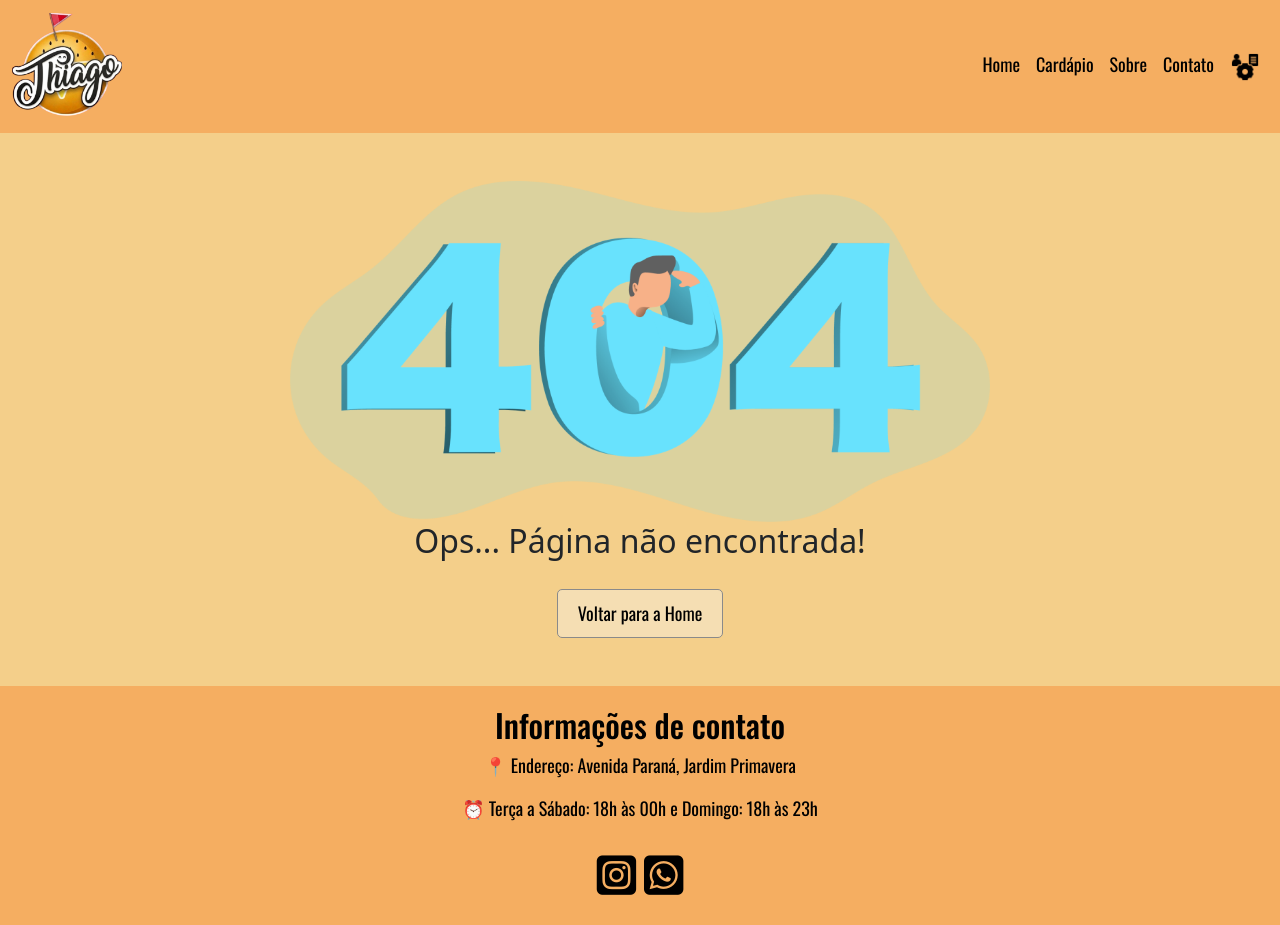
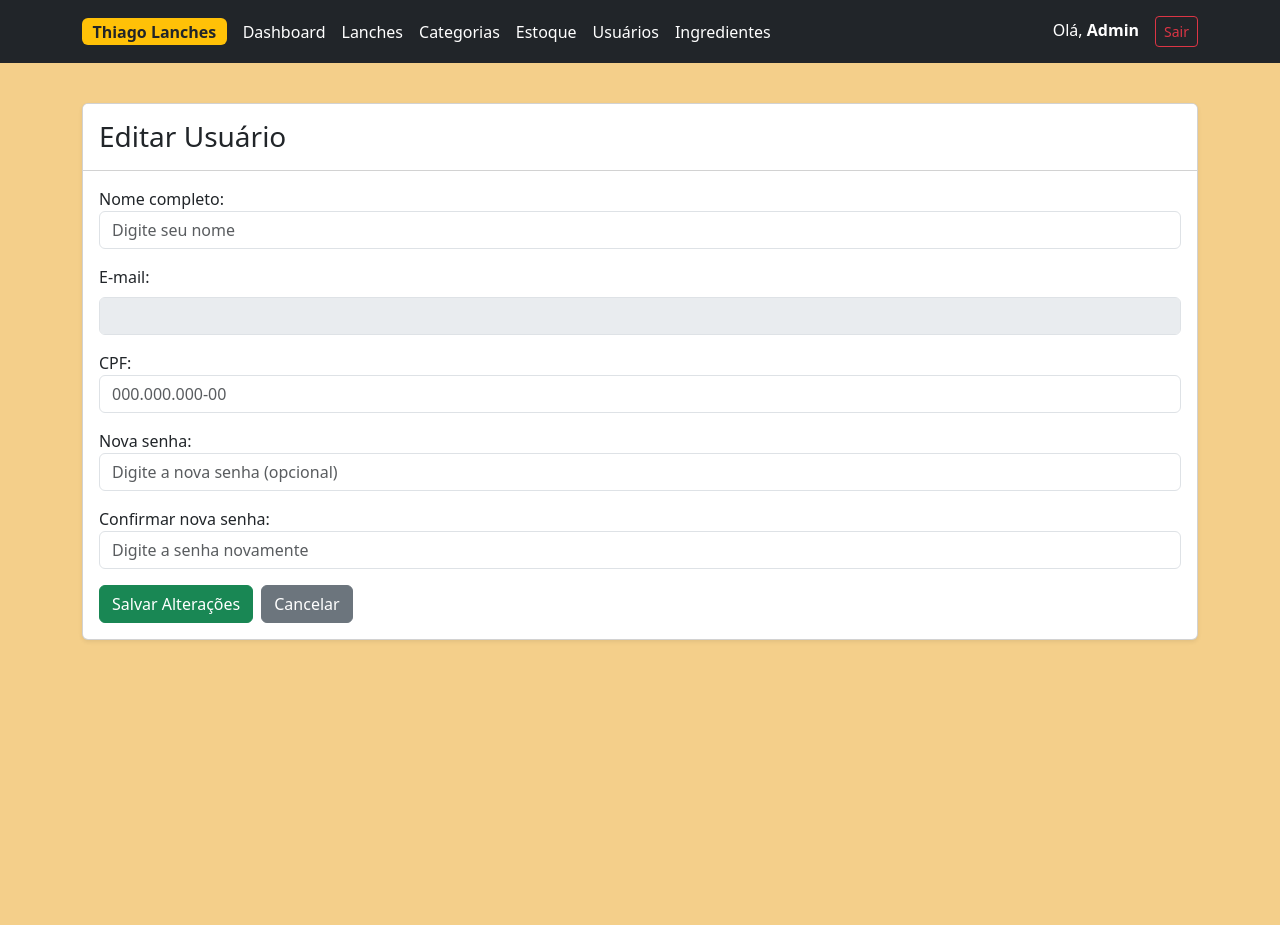
Before and after one commit to lucasamadio-debug/ThiagoLanchesFrontEnd, a React (Vite) app: page /admin/usuarios/editar in a window 1280 px wide. After the commit the page ends 800 px from the top, so only its background shows below. Built offline with nearby package versions, Linux system fonts and the light colour scheme; sample sign-in values are in the browser's storage.

Commit message:
fiz as listagens e a paginaçao tbm acabei o editar do usuario

```diff
--- a/src/App.tsx
+++ b/src/App.tsx
@@ -26,6 +26,8 @@ import FormularioEstoque from "./pages/Estoque/FormularioEstoque";
 
 import Ingredientes from "./pages/Ingredientes/Ingredientes";
 import FormularioIngrediente from "./pages/Ingredientes/FormularioIngrediente";
+
+import EditarUsuario from "./pages/Usuarios/EditarUsuario";
 
 const App = () => {
   return (
@@ -78,6 +80,11 @@ const App = () => {
           />
 
           <Route
+            path="/admin/usuarios/editar"
+            element={<EditarUsuario />}
+          />
+
+          <Route
             path="/admin/estoque"
             element={<Estoque />}
           />
--- /dev/null
+++ b/src/components/Paginacao/Paginacao.tsx
@@ -0,0 +1,44 @@
+
+interface PaginacaoProps {
+  paginaAtual: number;
+  totalPaginas: number;
+  aoMudar: (pagina: number) => void;
+}
+
+const Paginacao = ({
+  paginaAtual,
+  totalPaginas,
+  aoMudar,
+}: PaginacaoProps) => {
+  if (totalPaginas <= 1) {
+    return null;
+  }
+
+  return (
+    <div className="d-flex justify-content-center align-items-center gap-3 py-3">
+      <button
+        type="button"
+        className="btn btn-outline-dark btn-sm"
+        disabled={paginaAtual === 1}
+        onClick={() => aoMudar(paginaAtual - 1)}
+      >
+        Anterior
+      </button>
+
+      <span>
+        Página {paginaAtual} de {totalPaginas}
+      </span>
+
+      <button
+        type="button"
+        className="btn btn-outline-dark btn-sm"
+        disabled={paginaAtual === totalPaginas}
+        onClick={() => aoMudar(paginaAtual + 1)}
+      >
+        Próxima
+      </button>
+    </div>
+  );
+};
+
+export default Paginacao;
--- a/src/pages/Cadastro/Cadastro.tsx
+++ b/src/pages/Cadastro/Cadastro.tsx
@@ -1,6 +1,6 @@
 import { useState } from "react";
 import type { FormEvent } from "react";
-import { useNavigate } from "react-router-dom";
+import { Link, useNavigate } from "react-router-dom";
 import CampoFormulario from "../../components/CampoFormulario/CampoFormulario";
 import { cadastroSchema } from "../../schemas/usuario";
 import { cadastrarUsuario } from "../../services/authService";
@@ -71,6 +71,13 @@ const Cadastro = () => {
       >
         <div className="card-header text-center bg-white py-3">
           <h3 className="m-0">Cadastro de Usuário</h3>
+
+          <Link
+            to="/admin/usuarios/editar"
+            className="btn btn-outline-dark btn-sm mt-3"
+          >
+            Editar meus dados
+          </Link>
         </div>
 
         <div className="card-body">
--- a/src/pages/Categorias/Categorias.tsx
+++ b/src/pages/Categorias/Categorias.tsx
@@ -1,5 +1,7 @@
 
+import { useState } from "react";
 import { Link } from "react-router-dom";
+import Paginacao from "../../components/Paginacao/Paginacao";
 
 interface Categoria {
   id: number;
@@ -10,8 +12,25 @@ const Categorias = () => {
   // TODO: Buscar as categorias na API do backend.
   const categorias: Categoria[] = [];
 
+  const [paginaAtual, setPaginaAtual] = useState(1);
+
+
+  const itensPorPagina = 5;
+
+  const totalPaginas = Math.ceil(
+    categorias.length / itensPorPagina
+  );
+
+  const indiceInicial = (paginaAtual - 1) * itensPorPagina;
+
+  const categoriasPagina = categorias.slice(
+    indiceInicial,
+    indiceInicial + itensPorPagina
+  );
+
   const excluirCategoria = (_id: number) => {
     // TODO: Conectar com a API para excluir a categoria.
+    // Atualizar a listagem após a exclusão.
   };
 
   return (
@@ -39,7 +58,7 @@ const Categorias = () => {
             </thead>
 
             <tbody>
-              {categorias.map((categoria) => (
+              {categoriasPagina.map((categoria) => (
                 <tr key={categoria.id}>
                   <td className="ps-3 fw-bold">
                     {categoria.id}
@@ -72,10 +91,22 @@ const Categorias = () => {
                   </td>
                 </tr>
               ))}
+
+              {/* TODO: Integrar listagem com a API */}
             </tbody>
           </table>
         </div>
       </div>
+
+      {totalPaginas > 1 && (
+        <div className="card-footer bg-white">
+          <Paginacao
+            paginaAtual={paginaAtual}
+            totalPaginas={totalPaginas}
+            aoMudar={setPaginaAtual}
+          />
+        </div>
+      )}
     </div>
   );
 };
--- a/src/pages/Estoque/Estoque.tsx
+++ b/src/pages/Estoque/Estoque.tsx
@@ -1,6 +1,7 @@
 
 import { useEffect, useState } from "react";
 import { Link } from "react-router-dom";
+import Paginacao from "../../components/Paginacao/Paginacao";
 import { buscarEstoque } from "../../services/estoqueService";
 import type { ItemEstoque } from "../../types/ItemEstoque";
 import { classeBadgeEstoque } from "../../utils/formatar";
@@ -9,6 +10,21 @@ const Estoque = () => {
   const [estoque, setEstoque] = useState<ItemEstoque[]>([]);
   const [carregando, setCarregando] = useState(true);
   const [mensagemErro, setMensagemErro] = useState("");
+  const [paginaAtual, setPaginaAtual] = useState(1);
+
+  // Paginação
+  const itensPorPagina = 10;
+
+  const totalPaginas = Math.ceil(
+    estoque.length / itensPorPagina
+  );
+
+  const indiceInicial = (paginaAtual - 1) * itensPorPagina;
+
+  const estoquePagina = estoque.slice(
+    indiceInicial,
+    indiceInicial + itensPorPagina
+  );
 
   useEffect(() => {
     const carregar = async () => {
@@ -21,13 +37,18 @@ const Estoque = () => {
         } else {
           setMensagemErro("Erro ao carregar o estoque.");
         }
+      } finally {
+        setCarregando(false);
       }
-
-      setCarregando(false);
     };
 
     carregar();
   }, []);
+
+  const excluirEstoque = (_id: number) => {
+    // TODO: Conectar com a API do backend para excluir.
+    // Atualizar a lista após a exclusão confirmada.
+  };
 
   if (carregando) {
     return <p>Carregando estoque...</p>;
@@ -67,7 +88,7 @@ const Estoque = () => {
             </thead>
 
             <tbody>
-              {estoque.map((item) => (
+              {estoquePagina.map((item) => (
                 <tr key={item.id}>
                   <td className="ps-3 fw-bold">
                     {item.produto}
@@ -88,21 +109,42 @@ const Estoque = () => {
                   </td>
 
                   <td className="text-end pe-3">
+                    <div className="d-flex justify-content-end gap-1">
                       <Link
                         to={"/admin/estoque/editar/" + item.id}
                         className="btn btn-warning btn-sm"
                       >
                         Editar
                       </Link>
+
+                      <button
+                        type="button"
+                        className="btn btn-danger btn-sm"
+                        onClick={() => excluirEstoque(item.id)}
+                        disabled
+                      >
+                        Excluir
+                      </button>
+                    </div>
                   </td>
                 </tr>
               ))}
 
-              {/* TODO: Integrar listagem com a API do backend */}
+              {/* TODO: Integrar com a API real de estoque */}
             </tbody>
           </table>
         </div>
       </div>
+
+      {totalPaginas > 1 && (
+        <div className="card-footer bg-white">
+          <Paginacao
+            paginaAtual={paginaAtual}
+            totalPaginas={totalPaginas}
+            aoMudar={setPaginaAtual}
+          />
+        </div>
+      )}
     </div>
   );
 };
--- a/src/pages/Ingredientes/Ingredientes.tsx
+++ b/src/pages/Ingredientes/Ingredientes.tsx
@@ -1,5 +1,7 @@
 
+import { useState } from "react";
 import { Link } from "react-router-dom";
+import Paginacao from "../../components/Paginacao/Paginacao";
 
 interface Ingrediente {
   id: number;
@@ -10,8 +12,25 @@ const Ingredientes = () => {
   // TODO: Buscar os ingredientes na API do backend.
   const ingredientes: Ingrediente[] = [];
 
+  const [paginaAtual, setPaginaAtual] = useState(1);
+
+  // Paginação de 5 ingredientes por página
+  const itensPorPagina = 5;
+
+  const totalPaginas = Math.ceil(
+    ingredientes.length / itensPorPagina
+  );
+
+  const indiceInicial = (paginaAtual - 1) * itensPorPagina;
+
+  const ingredientesPagina = ingredientes.slice(
+    indiceInicial,
+    indiceInicial + itensPorPagina
+  );
+
   const excluirIngrediente = (_id: number) => {
     // TODO: Conectar com a API para excluir o ingrediente.
+    // Atualizar a listagem após a exclusão.
   };
 
   return (
@@ -39,7 +58,7 @@ const Ingredientes = () => {
             </thead>
 
             <tbody>
-              {ingredientes.map((ingrediente) => (
+              {ingredientesPagina.map((ingrediente) => (
                 <tr key={ingrediente.id}>
                   <td className="ps-3 fw-bold">
                     {ingrediente.id}
@@ -65,6 +84,7 @@ const Ingredientes = () => {
                         onClick={() =>
                           excluirIngrediente(ingrediente.id)
                         }
+                        disabled
                       >
                         Excluir
                       </button>
@@ -73,11 +93,21 @@ const Ingredientes = () => {
                 </tr>
               ))}
 
-              {/* TODO: Preencher a tabela com dados da API */}
+              {/* TODO: Integrar listagem com a API do backend */}
             </tbody>
           </table>
         </div>
       </div>
+
+      {totalPaginas > 1 && (
+        <div className="card-footer bg-white">
+          <Paginacao
+            paginaAtual={paginaAtual}
+            totalPaginas={totalPaginas}
+            aoMudar={setPaginaAtual}
+          />
+        </div>
+      )}
     </div>
   );
 };
--- a/src/pages/Lanches/Lanches.tsx
+++ b/src/pages/Lanches/Lanches.tsx
@@ -1,6 +1,7 @@
 
 import { useEffect, useState } from "react";
 import { Link } from "react-router-dom";
+import Paginacao from "../../components/Paginacao/Paginacao";
 import { buscarProdutos } from "../../services/produtosService";
 import type { Produto } from "../../types/Produto";
 import { formatarPreco } from "../../utils/formatar";
@@ -9,6 +10,20 @@ const Lanches = () => {
   const [produtos, setProdutos] = useState<Produto[]>([]);
   const [carregando, setCarregando] = useState(true);
   const [mensagemErro, setMensagemErro] = useState("");
+  const [paginaAtual, setPaginaAtual] = useState(1);
+
+  const itensPorPagina = 10;
+
+  const totalPaginas = Math.ceil(
+    produtos.length / itensPorPagina
+  );
+
+  const indiceInicial = (paginaAtual - 1) * itensPorPagina;
+
+  const produtosPagina = produtos.slice(
+    indiceInicial,
+    indiceInicial + itensPorPagina
+  );
 
   useEffect(() => {
     const carregar = async () => {
@@ -21,17 +36,17 @@ const Lanches = () => {
         } else {
           setMensagemErro("Erro ao carregar os produtos.");
         }
+      } finally {
+        setCarregando(false);
       }
-
-      setCarregando(false);
     };
 
     carregar();
   }, []);
 
   const excluirLanche = (_id: number) => {
-    // TODO: Conectar com a API do backend
-    // para excluir o lanche pelo ID.
+    // TODO: Integrar exclusão com a API do backend.
+    // Atualizar a listagem depois da exclusão.
   };
 
   if (carregando) {
@@ -73,7 +88,7 @@ const Lanches = () => {
             </thead>
 
             <tbody>
-              {produtos.map((produto) => (
+              {produtosPagina.map((produto) => (
                 <tr key={produto.id}>
                   <td className="ps-3 fw-bold">
                     {produto.id}
@@ -129,6 +144,14 @@ const Lanches = () => {
           </table>
         </div>
       </div>
+
+      <div className="card-footer bg-white">
+        <Paginacao
+          paginaAtual={paginaAtual}
+          totalPaginas={totalPaginas}
+          aoMudar={setPaginaAtual}
+        />
+      </div>
     </div>
   );
 };
--- /dev/null
+++ b/src/pages/Usuarios/EditarUsuario.tsx
@@ -0,0 +1,148 @@
+
+import { useContext, useState } from "react";
+import type { FormEvent } from "react";
+import { Link } from "react-router-dom";
+import CampoFormulario from "../../components/CampoFormulario/CampoFormulario";
+import { AuthContext } from "../../contexts/AuthContext";
+import { cpfSchema, senhaSchema } from "../../schemas/usuario";
+
+const EditarUsuario = () => {
+  const auth = useContext(AuthContext);
+
+  const [nome, setNome] = useState(auth.usuario?.nome || "");
+  const [cpf, setCpf] = useState("");
+  const [senha, setSenha] = useState("");
+  const [confirmarSenha, setConfirmarSenha] = useState("");
+
+  const [erros, setErros] = useState<Record<string, string>>({});
+
+  // TODO: Quando a API estiver pronta,
+  // buscar os dados do usuário logado, incluindo o CPF.
+
+  const salvarUsuario = (evento: FormEvent) => {
+    evento.preventDefault();
+
+    const novosErros: Record<string, string> = {};
+
+    if (nome.trim() === "") {
+      novosErros.nome = "Informe o nome.";
+    }
+
+    const cpfValidado = cpfSchema.safeParse(cpf);
+
+    if (!cpfValidado.success) {
+      novosErros.cpf = cpfValidado.error.issues[0].message;
+    }
+
+    if (senha !== "" || confirmarSenha !== "") {
+      const senhaValidada = senhaSchema.safeParse(senha);
+
+      if (!senhaValidada.success) {
+        novosErros.senha = senhaValidada.error.issues[0].message;
+      }
+
+      if (senha !== confirmarSenha) {
+        novosErros.confirmarSenha = "As senhas não coincidem.";
+      }
+    }
+
+    setErros(novosErros);
+
+    if (Object.keys(novosErros).length > 0) {
+      return;
+    }
+
+    // TODO: Conectar com a API para editar o usuário.
+    // Enviar nome, CPF e nova senha, se preenchida.
+    // Não enviar o e-mail para alteração.
+
+    // TODO: Após a API confirmar a alteração,
+    // atualizar os dados do usuário no AuthContext.
+  };
+
+  return (
+    <div
+      className="card shadow-sm mb-4"
+      style={{ marginTop: "40px" }}
+    >
+      <div className="card-header bg-white py-3">
+        <h3 className="m-0">Editar Usuário</h3>
+      </div>
+
+      <div className="card-body">
+        <form onSubmit={salvarUsuario}>
+          <CampoFormulario
+            id="nome"
+            rotulo="Nome completo:"
+            tipo="text"
+            placeholder="Digite seu nome"
+            valor={nome}
+            erro={erros.nome}
+            aoMudar={setNome}
+          />
+
+          <div className="mb-3">
+            <label htmlFor="email" className="form-label">
+              E-mail:
+            </label>
+
+            <input
+              id="email"
+              type="email"
+              className="form-control"
+              value={auth.usuario?.email || ""}
+              disabled
+            />
+          </div>
+
+          <CampoFormulario
+            id="cpf"
+            rotulo="CPF:"
+            tipo="text"
+            placeholder="000.000.000-00"
+            maxLength={14}
+            valor={cpf}
+            erro={erros.cpf}
+            aoMudar={setCpf}
+          />
+
+          <CampoFormulario
+            id="senha"
+            rotulo="Nova senha:"
+            tipo="password"
+            placeholder="Digite a nova senha (opcional)"
+            valor={senha}
+            erro={erros.senha}
+            aoMudar={setSenha}
+          />
+
+          <CampoFormulario
+            id="confirmarSenha"
+            rotulo="Confirmar nova senha:"
+            tipo="password"
+            placeholder="Digite a senha novamente"
+            valor={confirmarSenha}
+            erro={erros.confirmarSenha}
+            aoMudar={setConfirmarSenha}
+          />
+
+          <button
+            type="submit"
+            className="btn btn-success me-2"
+          >
+            Salvar Alterações
+          </button>
+
+          <Link
+            to="/admin/usuarios"
+            className="btn btn-secondary"
+          >
+            Cancelar
+          </Link>
+        </form>
+      </div>
+    </div>
+  );
+};
+
+export default EditarUsuario;
```
Lines whose indentation alone changed are shown as unchanged.
